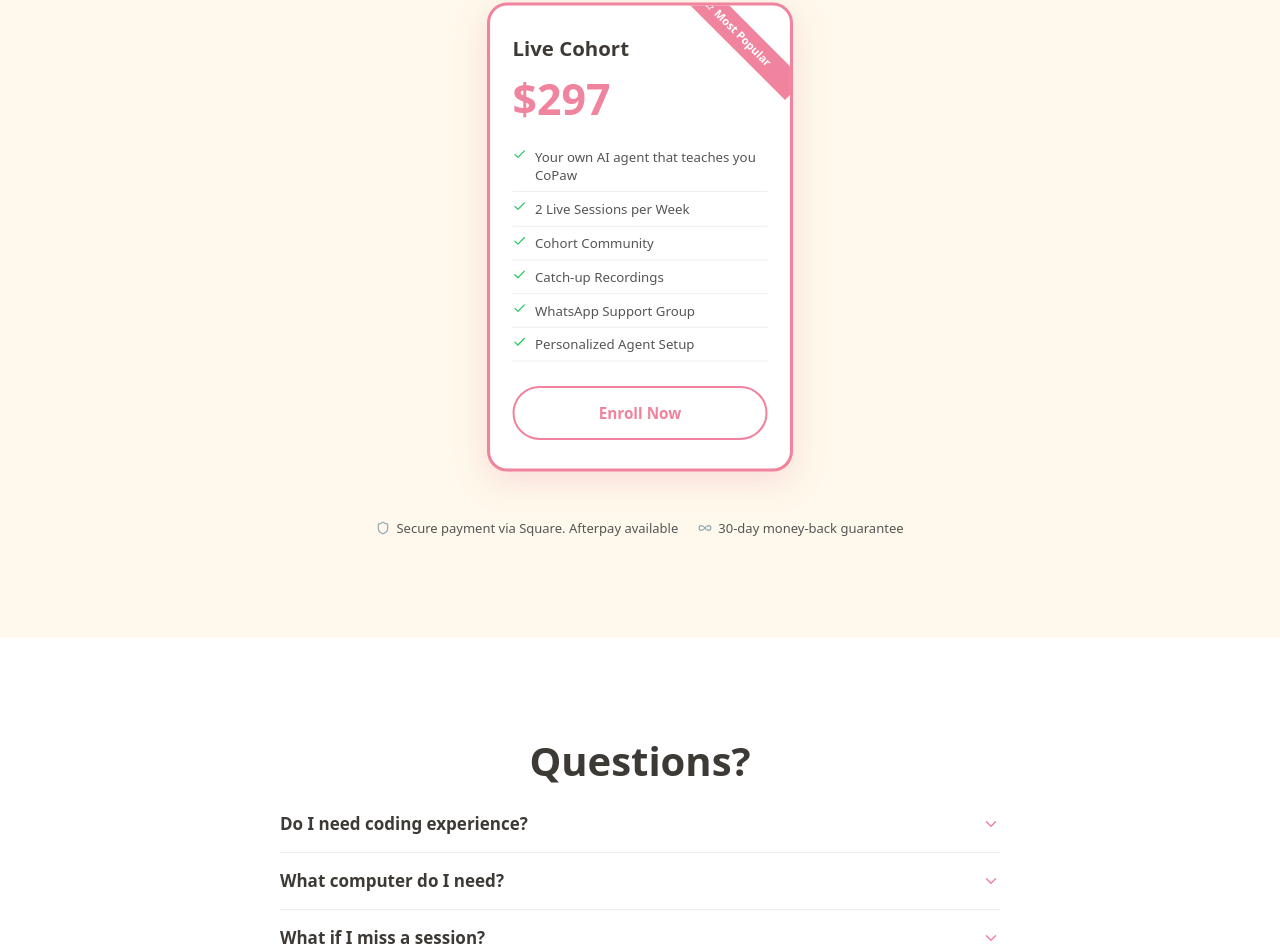
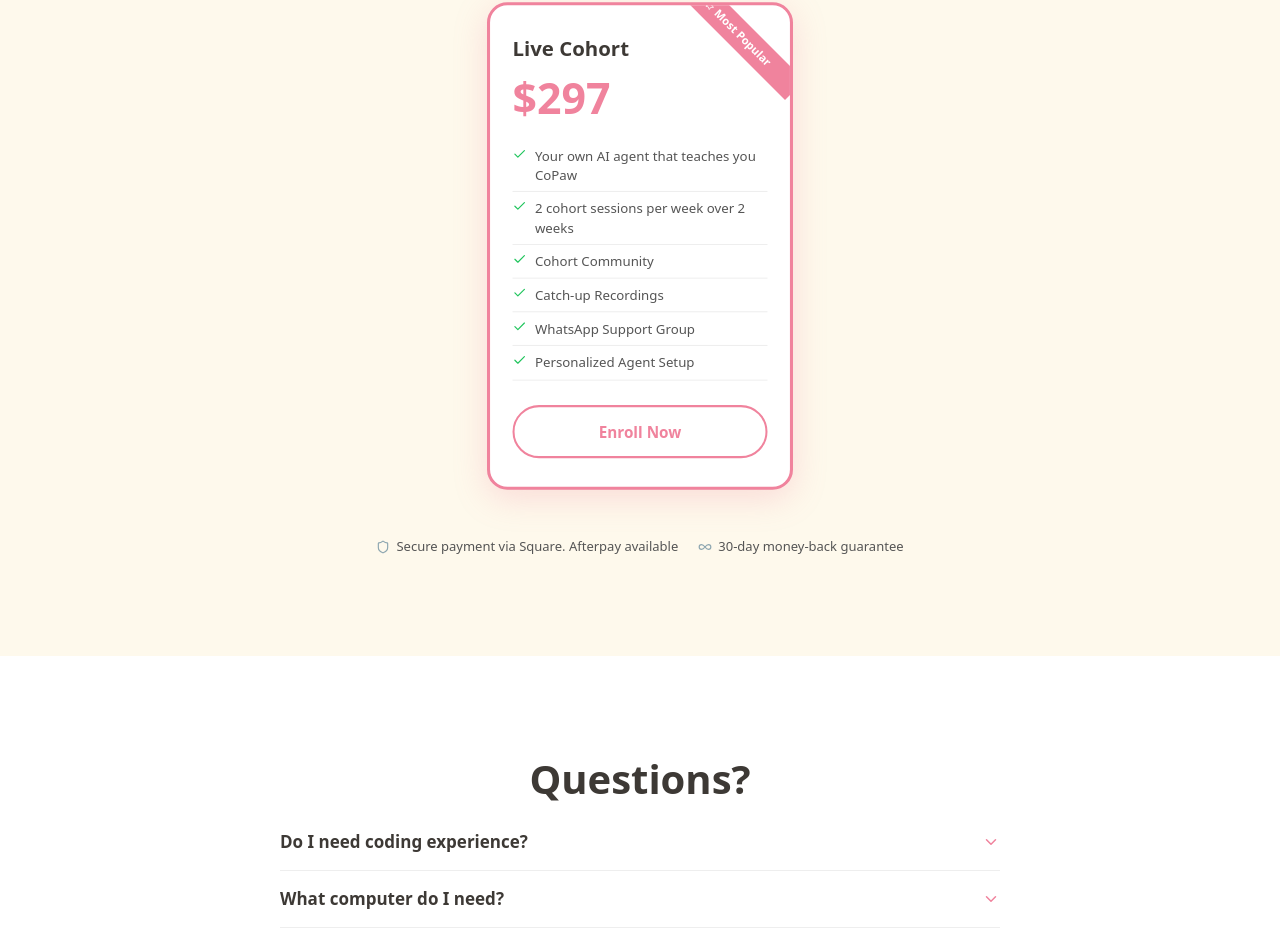
Before and after one commit to boktoday/ai-agent-upskill-sales, a React (Vite) app: page / in a window 1280 px wide. Shown: the part 3153-4099 px from the top of the page. Built offline with nearby package versions, Linux system fonts and the light colour scheme.

Commit message:
Update cohort sessions description

```diff
--- a/src/App.tsx
+++ b/src/App.tsx
@@ -33,7 +33,7 @@ function App() {
       badge: 'Most Popular',
       features: [
         'Your own AI agent that teaches you CoPaw',
-        '2 Live Sessions per Week',
+        '2 cohort sessions per week over 2 weeks',
         'Cohort Community',
         'Catch-up Recordings',
         'WhatsApp Support Group',
```
